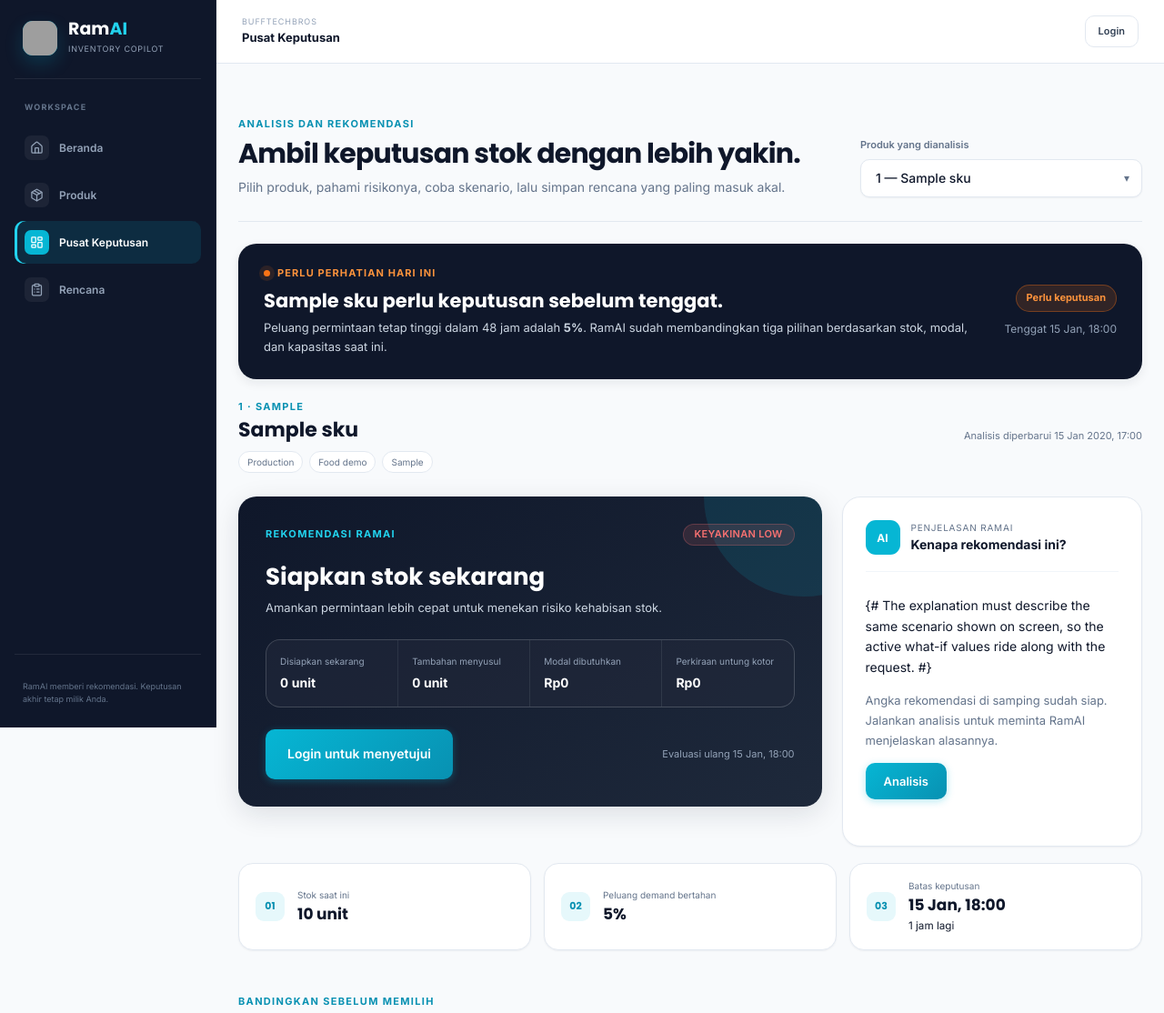
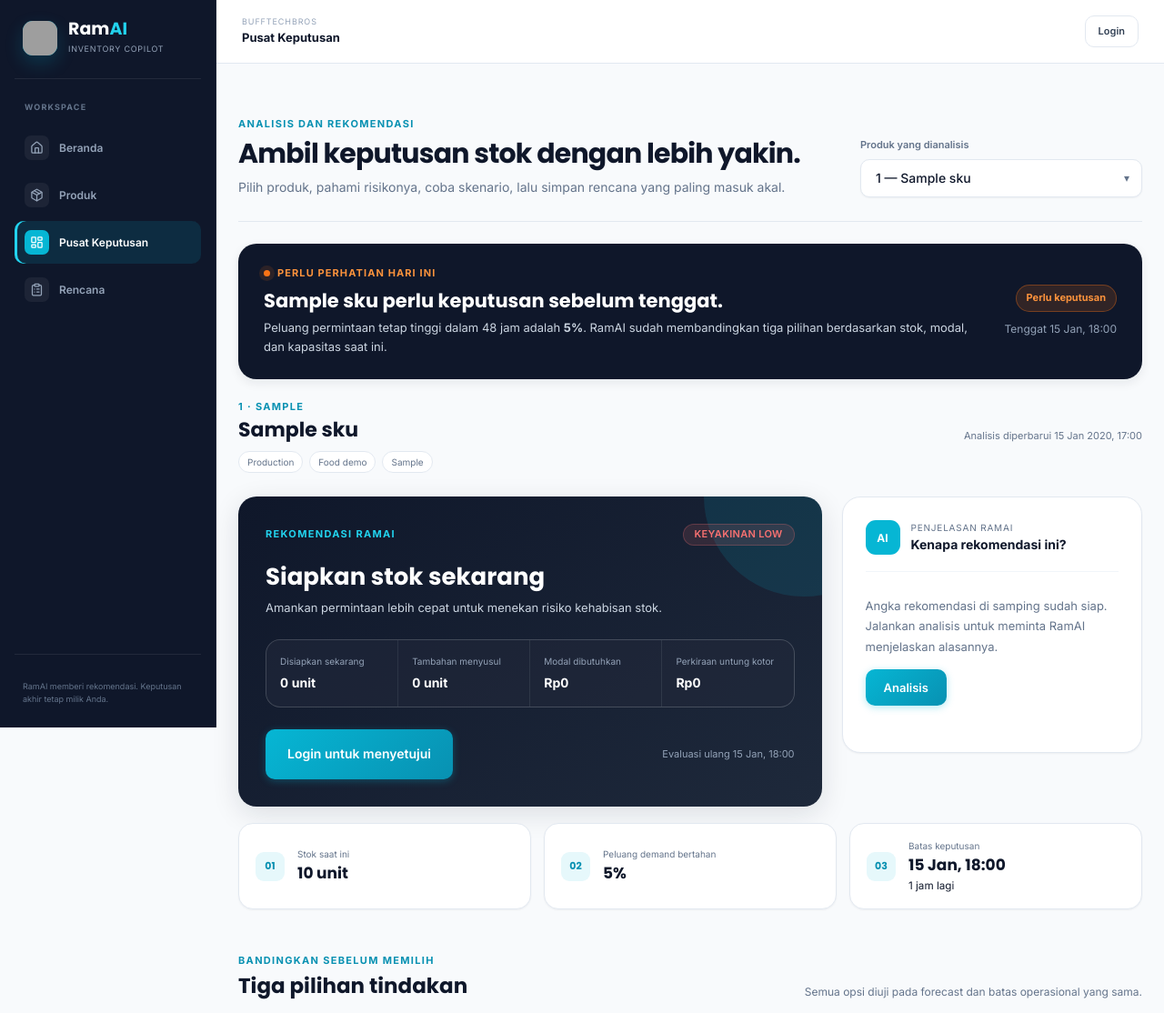
Before and after one commit to Buff-Tech-Bros-V2/RamAI, a Django app: page /decisions/ in a window 1280 px wide. Shown: the top 1114 px of the page at 91% size. Run offline with Django 5.2, Linux system fonts and the light colour scheme; tables that the repository leaves empty hold one stand-in row (values such as "Sample post"); grey boxes are pictures that could not be loaded.

Commit message:
fix: use comment tag so the template note stops rendering in the ai panel

```diff
--- a/apps/dashboard/templates/dashboard/_partials/ai_explanation.html
+++ b/apps/dashboard/templates/dashboard/_partials/ai_explanation.html
@@ -17,8 +17,10 @@
               hx-swap="outerHTML"
               hx-indicator="#ai-loading, .ai-analyze-form">
             {% csrf_token %}
-            {# The explanation must describe the same scenario shown on screen,
-               so the active what-if values ride along with the request. #}
+            {% comment %}
+            The explanation must describe the same scenario shown on screen,
+            so the active what-if values ride along with the request.
+            {% endcomment %}
             <input type="hidden" name="capacity_minutes" value="{{ whatif.daily_capacity_minutes|default:decision_config.daily_capacity_minutes|default_if_none:'' }}">
             <input type="hidden" name="capital" value="{{ whatif.working_capital_limit|default:decision_config.working_capital_limit }}">
             <input type="hidden" name="window_hours" value="{{ whatif.decision_window_hours|default:decision_config.decision_window_hours|floatformat:0 }}">
```
